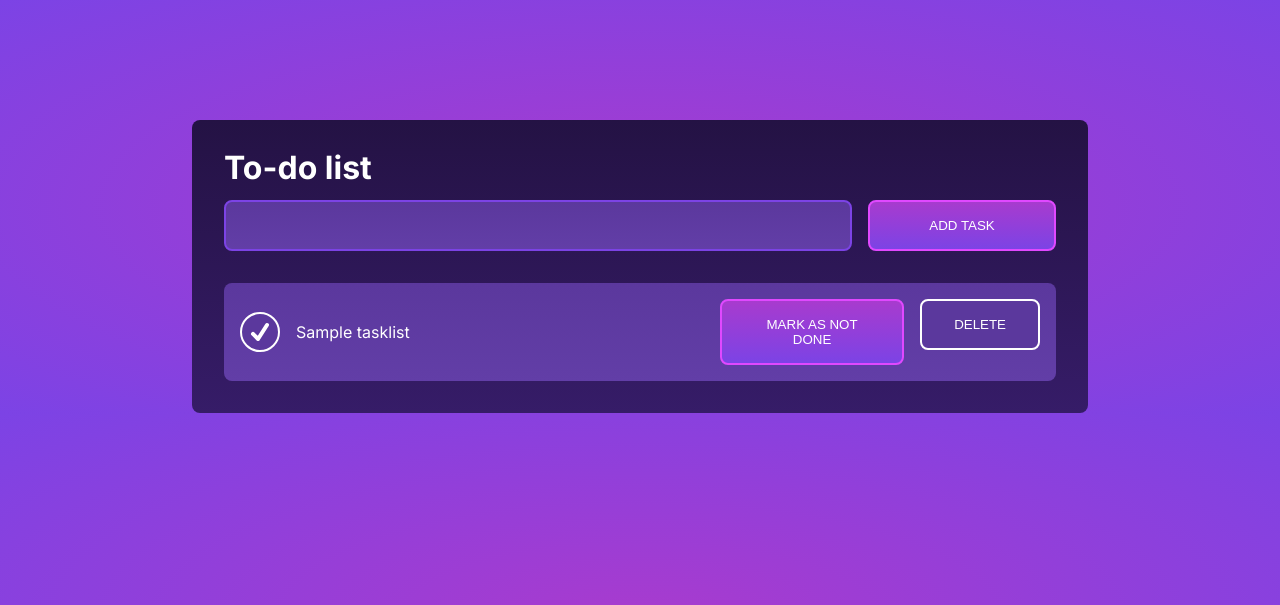
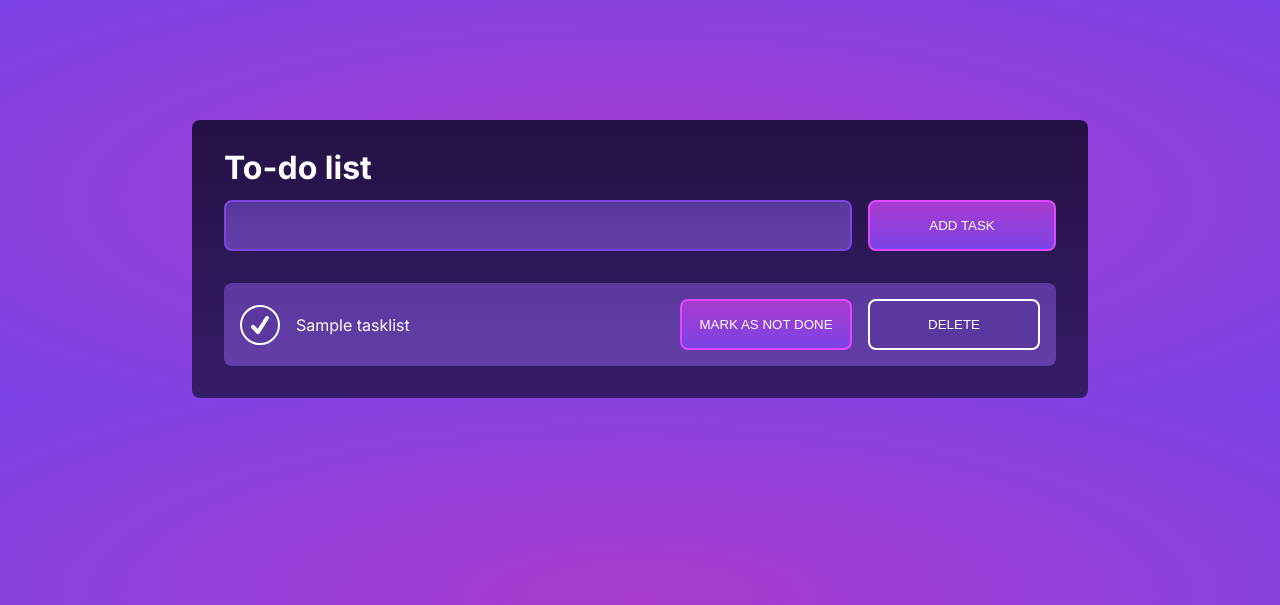
Before and after one commit to CatherineP37/To-do-list-app, a Django app: page / in a window 1280 px wide. Shown: the top 605 px of the page. Run offline with Django 5.2, Linux system fonts and the light colour scheme; tables that the repository leaves empty hold one stand-in row (values such as "Sample post").

Commit message:
Edit CSS of buttons

```diff
--- a/task_list/static/style.css
+++ b/task_list/static/style.css
@@ -141,7 +141,6 @@ form input {
 }
 
 .edit-button, .delete-button {
-    display: inline-block;
     text-decoration: none;
     color: #FFFFFF;
     border-radius: 8px;
@@ -205,14 +204,20 @@ form input {
     /* Buttons */
 
     .buttons {
-        width: 40%;
+        width: 45%;
+        gap: 1rem;
         justify-content: space-between;
-        gap: 1rem;
+    }
+
+    .buttons > * {
+        flex-grow: 1;
+        flex-shrink: 1;
+        flex-basis: 0;
     }
 
     .edit-button, .delete-button {
-        padding: 16px 2rem;
-        display: inline-block;
+        padding: 16px 0;
+        width: 100%;
     }
 }
 
```
